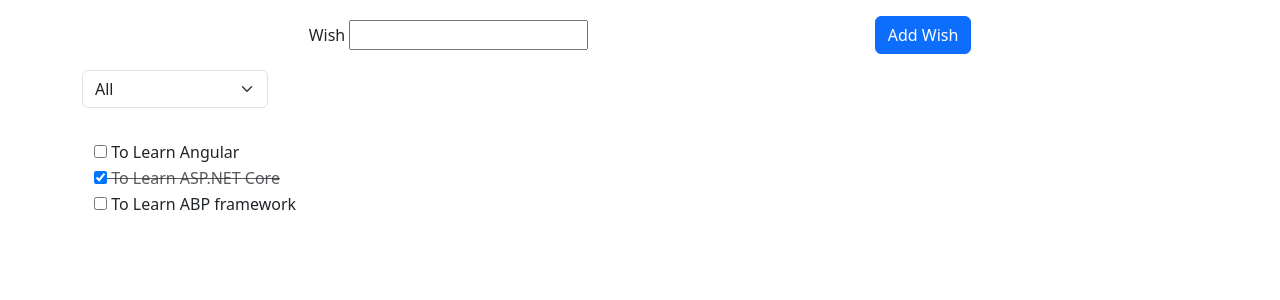
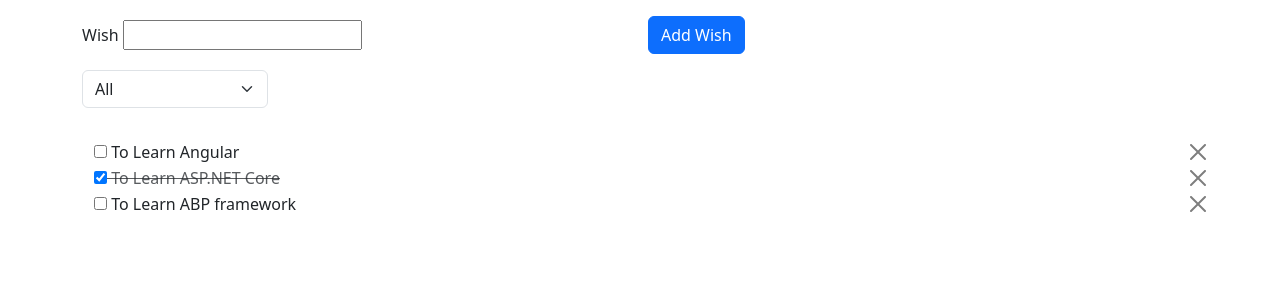
Before and after one commit to Sarnava-Das-SentientGeeks/wishlist, an Angular app: page / in a window 1280 px wide. Shown: the top 300 px of the page. Built offline with nearby package versions, Linux system fonts and the light colour scheme.

Commit message:
Added event bus using rxjs

```diff
--- a/src/app/add-wish-form/add-wish-form.html
+++ b/src/app/add-wish-form/add-wish-form.html
@@ -1,10 +1,10 @@
  <form class="row mt-3 gx-3 align-items-center justify-content-center">
     <div class="col-sm-6">
-          <label for="name">
+        <label for="name">
           Wish  <input type = "text" [(ngModel)]="newWishName" name="name"/>
         </label>
     </div>
-    <div class="class col-auto">
+    <div class="col-sm-6">
         <button type = "submit" class = "btn btn-primary" (click)="$event.preventDefault(); addNewWish();">Add Wish</button>
     </div>
   </form>
--- a/src/app/app.html
+++ b/src/app/app.html
@@ -1,5 +1,8 @@
 <div class="container">
+
   <add-wish-form (addWish)="items.push($event)"></add-wish-form>
+
+
 
   <div class="row mt-3">
      <wish-filter [(filter)]="app_filter"></wish-filter>
@@ -7,6 +10,8 @@
     </div>
 
   <div class="row mt-3">
-      <wish-list [wishes]="items.filter(app_filter)"></wish-list>
+    <div class="col-sm-4">
+         <wish-list [wishes]="items.filter(app_filter)"></wish-list>
+    </div>
   </div>
 </div>
--- a/src/app/app.ts
+++ b/src/app/app.ts
@@ -2,6 +2,7 @@ import { Component, signal } from '@angular/core';
 import { FormsModule } from '@angular/forms';
 
 import { WishItem } from '../shared/models/wishitem';
+import events from '../shared/services/EventService';
 
 import {WishList} from  './wish-list/wish-list';
 import {AddWishForm} from './add-wish-form/add-wish-form';
@@ -28,6 +29,11 @@ export class App {
 
   ];
 
+  constructor(){
+    events.listen('removeWish',(wish:any)=>{
+        console.log(wish);
+    })
+  }
   // app_filter: any =()=>{}; -This was used for event binding for the output from the child
     app_filter: any;
 
--- a/src/app/wish-list-item/wish-list-item.html
+++ b/src/app/wish-list-item/wish-list-item.html
@@ -1,7 +1,9 @@
-<div class="form-check">
-    <li>
-        <label class="form-check-label" [ngClass]="cssClasses">
-        <input class ="checkbox" type = "checkbox" [checked]="wishFulfill()" [attr.data-index]="wishId()" (click)="toggleFulfill()"> {{wishText()}}
-        </label>
+
+    <li class="d-flex justify-content-between">
+        <div class="form-check">
+            <label class="form-check-label" [ngClass]="cssClasses">
+            <input class ="checkbox" type = "checkbox" [checked]="wishFulfill()" [attr.data-index]="wishId()" (click)="toggleFulfill()"> {{wishText()}}
+            </label>
+        </div>
+        <div type="button" class="btn-close" (click)="removeWish()"></div>
     </li>
-</div>
--- a/src/app/wish-list-item/wish-list-item.ts
+++ b/src/app/wish-list-item/wish-list-item.ts
@@ -1,5 +1,6 @@
 import { Component,input,output } from '@angular/core';
 import { NgClass } from '@angular/common';
+import events from '../../shared/services/EventService';
 
 @Component({
   selector: 'wish-list-item',
@@ -23,4 +24,7 @@ export class WishListItem {
   toggleFulfill(){
     this.wishFulfillChange.emit(!this.wishFulfill());
   }
+  removeWish(){
+    events.emit('removeWish',this.wishText());
+  }
 }
--- /dev/null
+++ b/src/shared/services/EventService.ts
@@ -0,0 +1,20 @@
+
+import { Observable,Subject } from "rxjs";
+
+class EventService{
+    private subject = new Subject();
+
+    emit(eventName:string, payload:any){
+            // debugger;
+        this.subject.next({eventName,payload});
+    }
+    listen(eventName:string,callback:(event:any)=>void){
+        this.subject.asObservable().subscribe((nextObj:any)=>{
+                //   debugger;
+                  if(eventName==nextObj.eventName){
+                        callback(nextObj.payload);}
+        });
+    }
+}
+
+export default new EventService();
```
